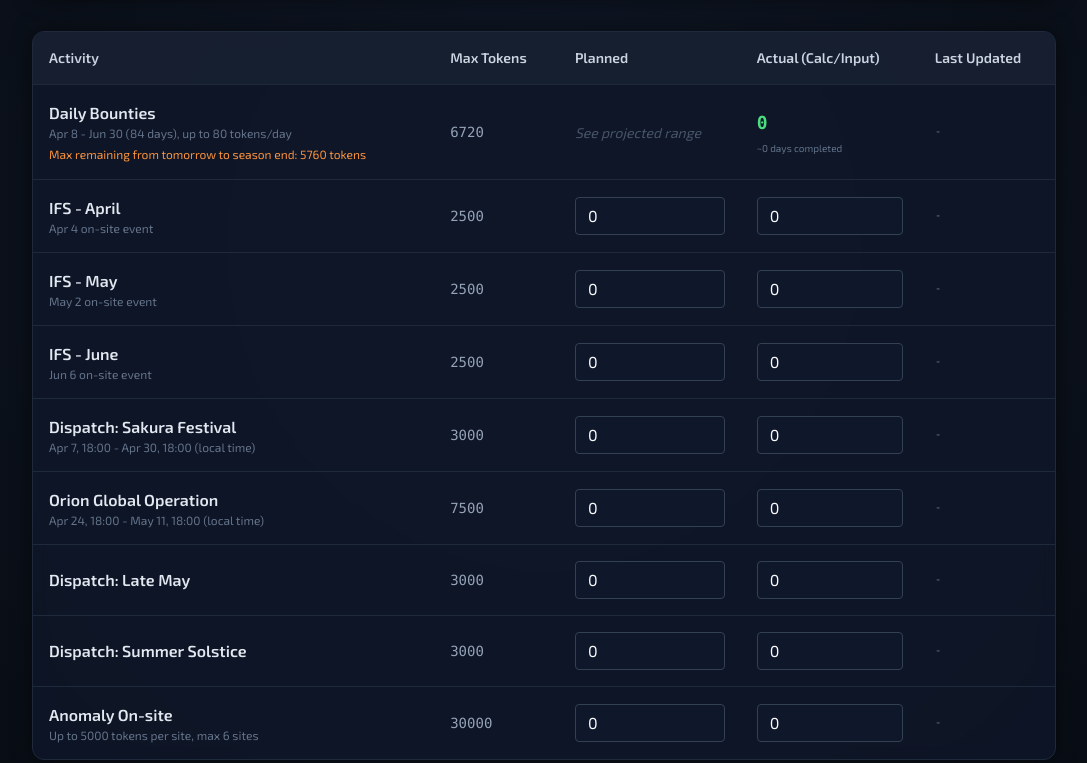
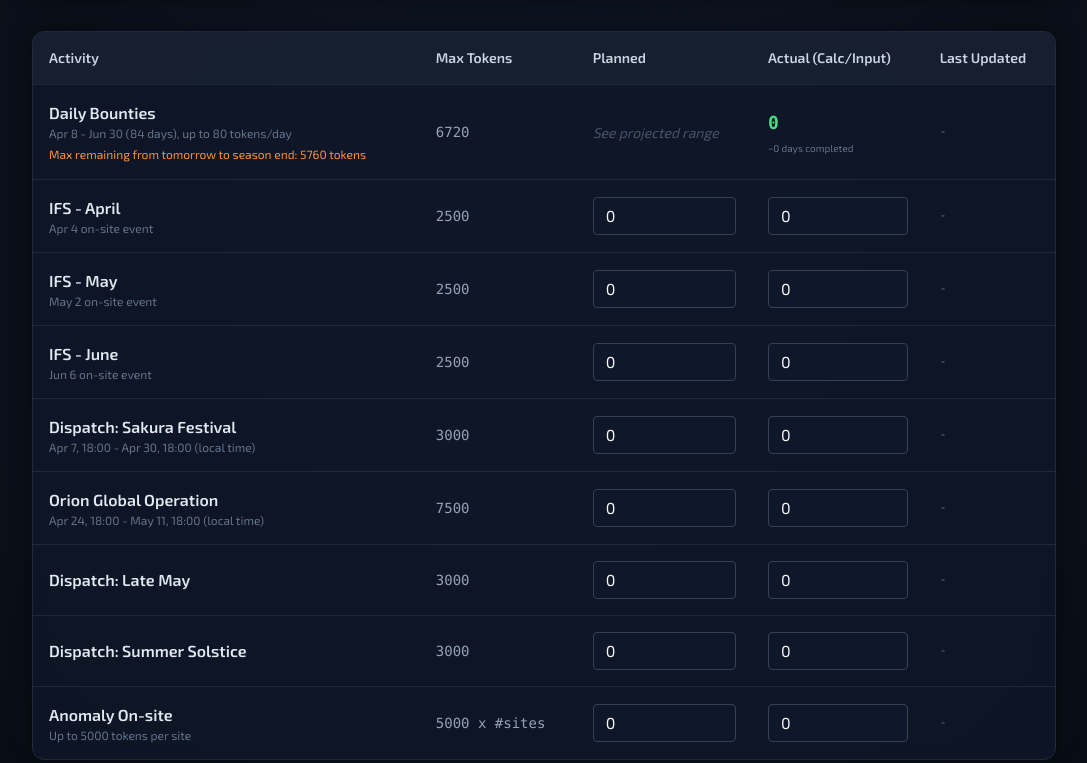
Before and after one commit to cyblocker/agents-kit, a plain HTML site: page index.html in a window 1280 px wide. Shown: the part 500-1263 px from the top of the page, without its empty margins (96-1183 px from the left). Drawn offline with nearby package versions, Linux system fonts and the light colour scheme.

Commit message:
Improve wording of XMA upper limit

```diff
--- a/index.html
+++ b/index.html
@@ -327,7 +327,8 @@
                 desc_ifs_apr: '4/4 现场活动',
                 desc_ifs_may: '5/2 现场活动',
                 desc_ifs_jun: '6/6 现场活动',
-                desc_anomaly: '单站最高 5000 tokens，最多可参加 6 站',
+                desc_anomaly: '单站最高 5000 tokens',
+                max_anomaly: '5000 x 场次',
             },
             en: {
                 pageTitle: 'ORION SEASON PLANNER',
@@ -370,7 +371,8 @@
                 desc_ifs_apr: 'Apr 4 on-site event',
                 desc_ifs_may: 'May 2 on-site event',
                 desc_ifs_jun: 'Jun 6 on-site event',
-                desc_anomaly: 'Up to 5000 tokens per site, max 6 sites',
+                desc_anomaly: 'Up to 5000 tokens per site',
+                max_anomaly: '5000 x #sites',
             },
             ja: {
                 pageTitle: 'ORION シーズンプランナー',
@@ -413,7 +415,8 @@
                 desc_ifs_apr: '4/4 現地イベント',
                 desc_ifs_may: '5/2 現地イベント',
                 desc_ifs_jun: '6/6 現地イベント',
-                desc_anomaly: '1サイト最大 5000 tokens、最大6サイト参加可',
+                desc_anomaly: '1サイト最大 5000 tokens',
+                max_anomaly: '5000 x サイト数',
             }
         };
 
@@ -591,13 +594,15 @@
                     `;
                 }
 
+                const displayMax = (act.id === 'anomaly') ? t('max_anomaly') : act.max;
+
                 row.innerHTML = `
                     <td class="p-4">
                         <div class="font-semibold text-slate-200 text-sm sm:text-base">${t(act.nameKey)}</div>
                         <div class="text-[10px] sm:text-xs text-slate-500">${displayDesc}</div>
                         ${hint}
                     </td>
-                    <td class="p-4 text-slate-400 font-mono text-xs sm:text-sm">${act.max}</td>
+                    <td class="p-4 text-slate-400 font-mono text-xs sm:text-sm">${displayMax}</td>
                     <td class="p-4">${plannedInput}</td>
                     <td class="p-4">${actualInput}</td>
                     <td class="p-4 hide-on-mobile">
```
